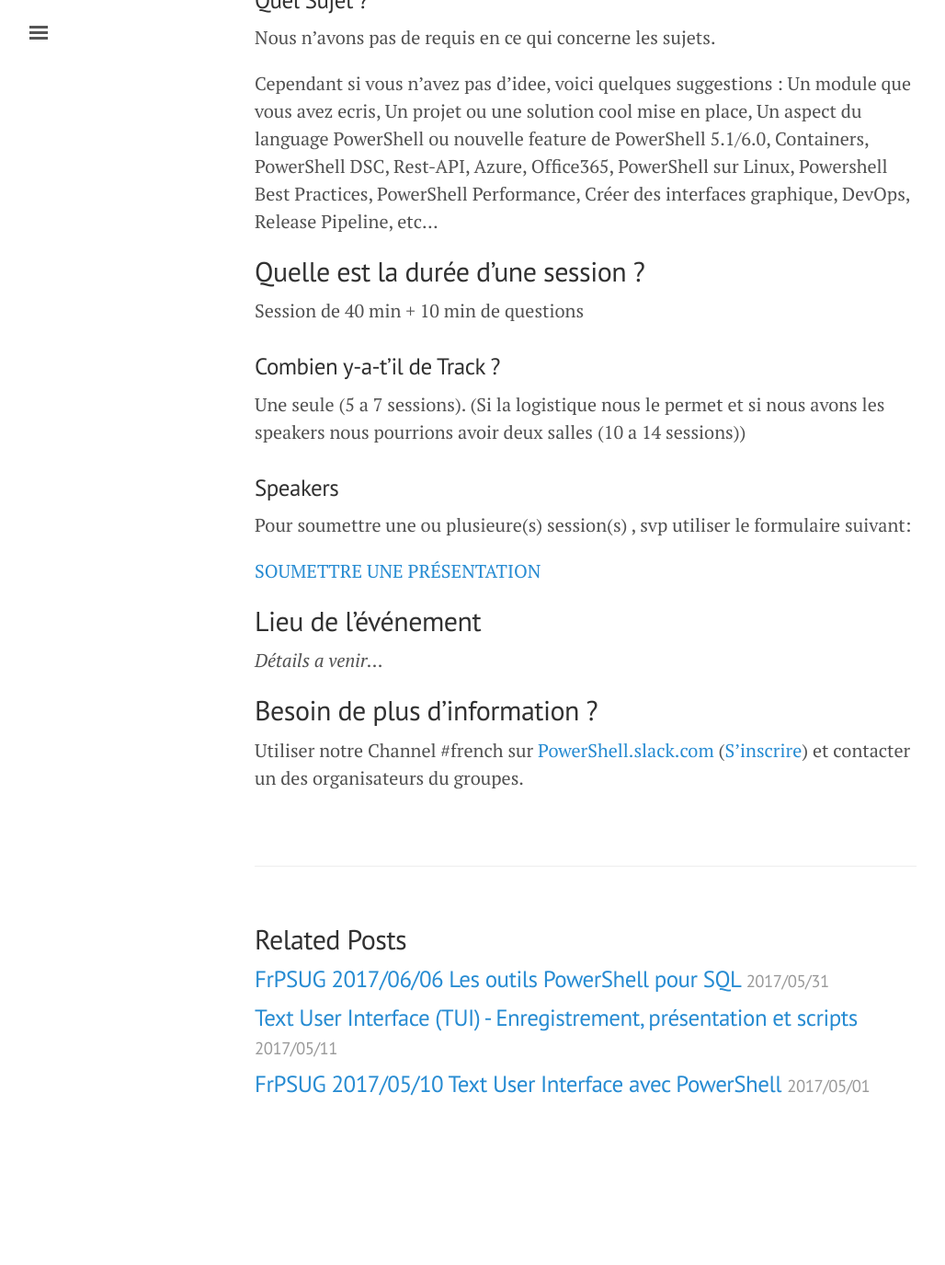
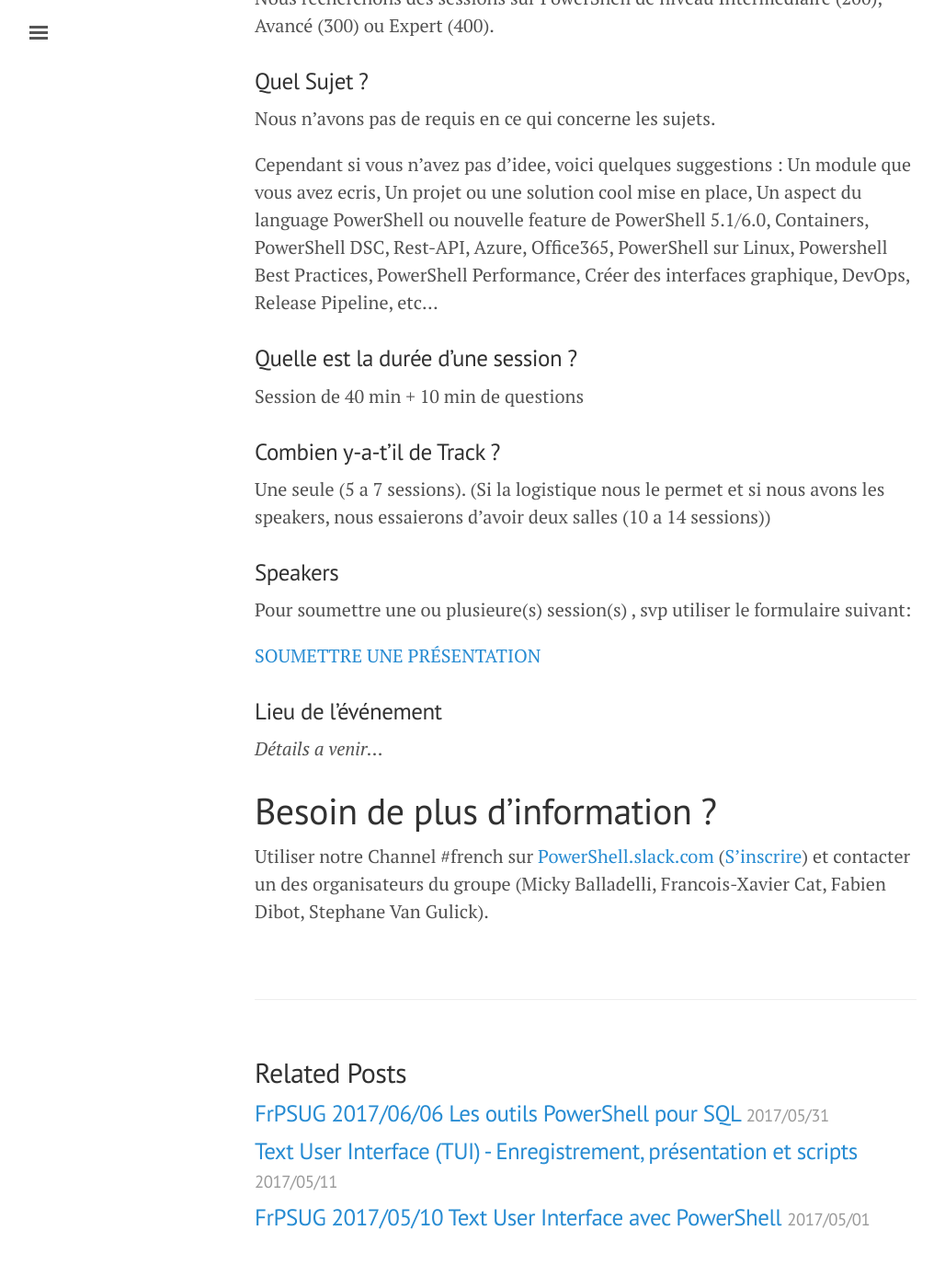
Before and after one commit to fredatgithub/frpsug.github.io, a Jekyll site: the page built from _posts/2017-06-04-PowerShellSaturday-Paris.md, in a window 1280 px wide and 1400 px high, scrolled down 973 px. Shown: the top 1375 px of the window at 92% size, without its empty margins (3-1031 px from the left). Built offline with Jekyll 4.4.1, drawn with Linux system fonts in a browser that asks for light colours; before the commit the page ends 2227 px from its top, so only the background shows below that.

Commit message:
Update headers

```diff
--- a/_posts/2017-06-04-PowerShellSaturday-Paris.md
+++ b/_posts/2017-06-04-PowerShellSaturday-Paris.md
@@ -10,14 +10,14 @@
 Pour cette occasion nous vous donnons rendez-vous à Paris le 16 Septembre 2017 pour le **PowerShell Saturday Paris 2017** afin de permettre aux membres de pouvoir se rencontrer en personne :-)
 
 
-## Inscription
+# Inscription
 
 [S'INSCRIRE AU POWERSHELL SATURDAY](https://www.meetup.com/fr-FR/FrenchPSUG/events/239169341/)
 
 Nous avons une limite actuelle de __60 places__. **Pour des raison de logistique SVP inscrivez-vous uniquement si vous avez la certitude d'y assister.**
 
 
-## Call for speakers / Sessions (Sujet, Duree,...)
+# Call for speakers / Sessions (Sujet, Duree,...)
 
 ### Quel Niveau ?
 Nous recherchons des sessions sur PowerShell de niveau Intermediaire (200), Avancé (300) ou Expert (400).
@@ -27,14 +27,14 @@
 
 Cependant si vous n'avez pas d'idee, voici quelques suggestions : Un module que vous avez ecris, Un projet ou une solution cool mise en place, Un aspect du language PowerShell ou nouvelle feature de PowerShell 5.1/6.0, Containers, PowerShell DSC, Rest-API, Azure, Office365, PowerShell sur Linux, Powershell Best Practices, PowerShell Performance, Créer des interfaces graphique, DevOps, Release Pipeline, etc...
 
-## Quelle est la durée d'une session ?
+### Quelle est la durée d'une session ?
 
 Session de 40 min + 10 min de questions
 
 ### Combien y-a-t'il de Track ?
 
 Une seule (5 a 7 sessions).
-(Si la logistique nous le permet et si nous avons les speakers nous pourrions avoir deux salles (10 a 14 sessions))
+(Si la logistique nous le permet et si nous avons les speakers, nous essaierons d'avoir deux salles (10 a 14 sessions))
 
 ### Speakers
 Pour soumettre une ou plusieure(s) session(s) , svp utiliser le formulaire suivant:
@@ -42,10 +42,10 @@
 [SOUMETTRE UNE PRÉSENTATION](https://goo.gl/forms/gZdiYaXisNvldE9Z2)
 
 
-## Lieu de l'événement
+### Lieu de l'événement
 
 <i>Détails a venir...</i>
 
-## Besoin de plus d'information ?
+# Besoin de plus d'information ?
 
-Utiliser notre Channel #french sur <a href="https://powershell.slack.com/Slack">PowerShell.slack.com</a>  (<a href="http://slack.poshcode.org/">S'inscrire</a>) et contacter un des organisateurs du groupes.
+Utiliser notre Channel #french sur <a href="https://powershell.slack.com/Slack">PowerShell.slack.com</a>  (<a href="http://slack.poshcode.org/">S'inscrire</a>) et contacter un des organisateurs du groupe (Micky Balladelli, Francois-Xavier Cat, Fabien Dibot, Stephane Van Gulick).
```
